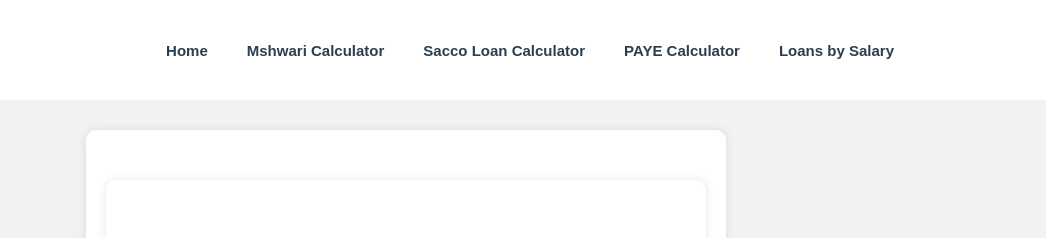
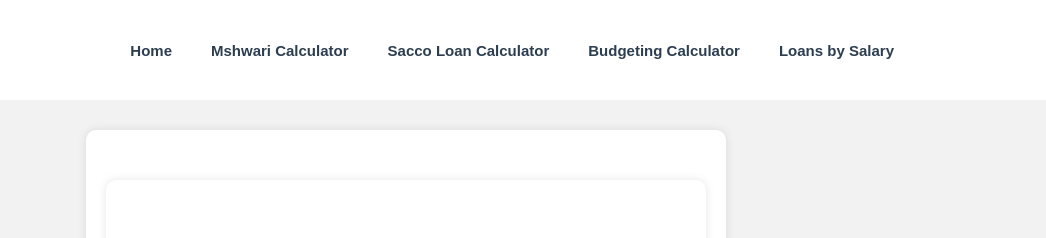
Before and after one commit to chachasgifts/jazaloan, a plain HTML site: page kcb-mpesa-loan.html in a window 1280 px wide. Shown: the top 238 px of the page, 234-1280 px from the left. Drawn offline with nearby package versions, Linux system fonts and the light colour scheme.

Commit message:
Update kcb-mpesa-loan.html

```diff
--- a/kcb-mpesa-loan.html
+++ b/kcb-mpesa-loan.html
@@ -394,7 +394,7 @@
     <a href="index.html">Home</a>
     <a href="mshwari-calculator.html">Mshwari Calculator</a>
     <a href="index.html">Sacco Loan Calculator</a>
-    <a href="index.html#paye-section">PAYE Calculator</a>
+    <a href="budgeting-calculator.html">Budgeting Calculator</a>
     <a href="best-loans-by-salary.html">Loans by Salary</a>
 </nav>
 
@@ -402,7 +402,7 @@
    <a href="index.html">Home</a>
     <a href="mshwari-calculator.html">Mshwari Calculator</a>
     <a href="index.html">Sacco Loan Calculator</a>
-    <a href="index.html?paye">PAYE Calculator</a>
+    <a href="budgeting-calculator.html">Budgeting Calculator</a>
     <a href="compare-loans.html">Compare Loans</a>
     <a href="best-loans-by-salary.html">Loans by Salary</a>
     <a href="blog.html">Blogs</a>
```
